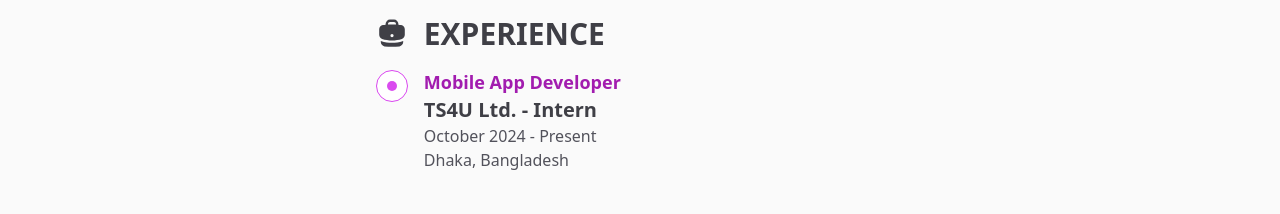
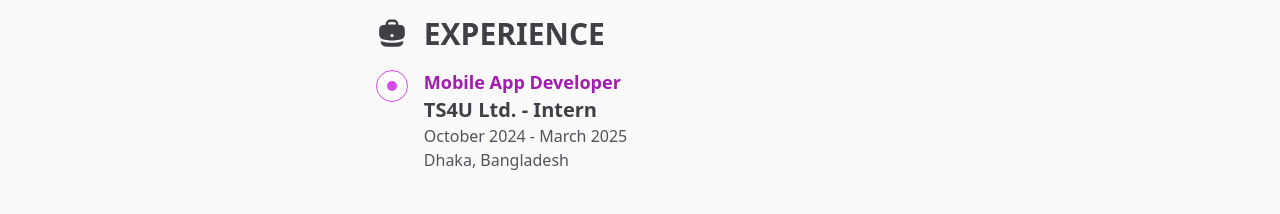
Before and after one commit to mranonno/my-portfolio, a React (Vite) app: page /about in a window 1280 px wide. Shown: the part 1060-1274 px from the top of the page. Built offline with nearby package versions, Linux system fonts and the light colour scheme.

Commit message:
Change job duration

```diff
--- a/src/pages/About.tsx
+++ b/src/pages/About.tsx
@@ -213,7 +213,7 @@ const About = () => {
                       TS4U Ltd. - Intern
                     </span>
                     <span className="text-zinc-600 ">
-                      October 2024 - Present
+                      October 2024 - March 2025
                     </span>
                     <span className="text-zinc-600 ">Dhaka, Bangladesh</span>
                   </span>
```
